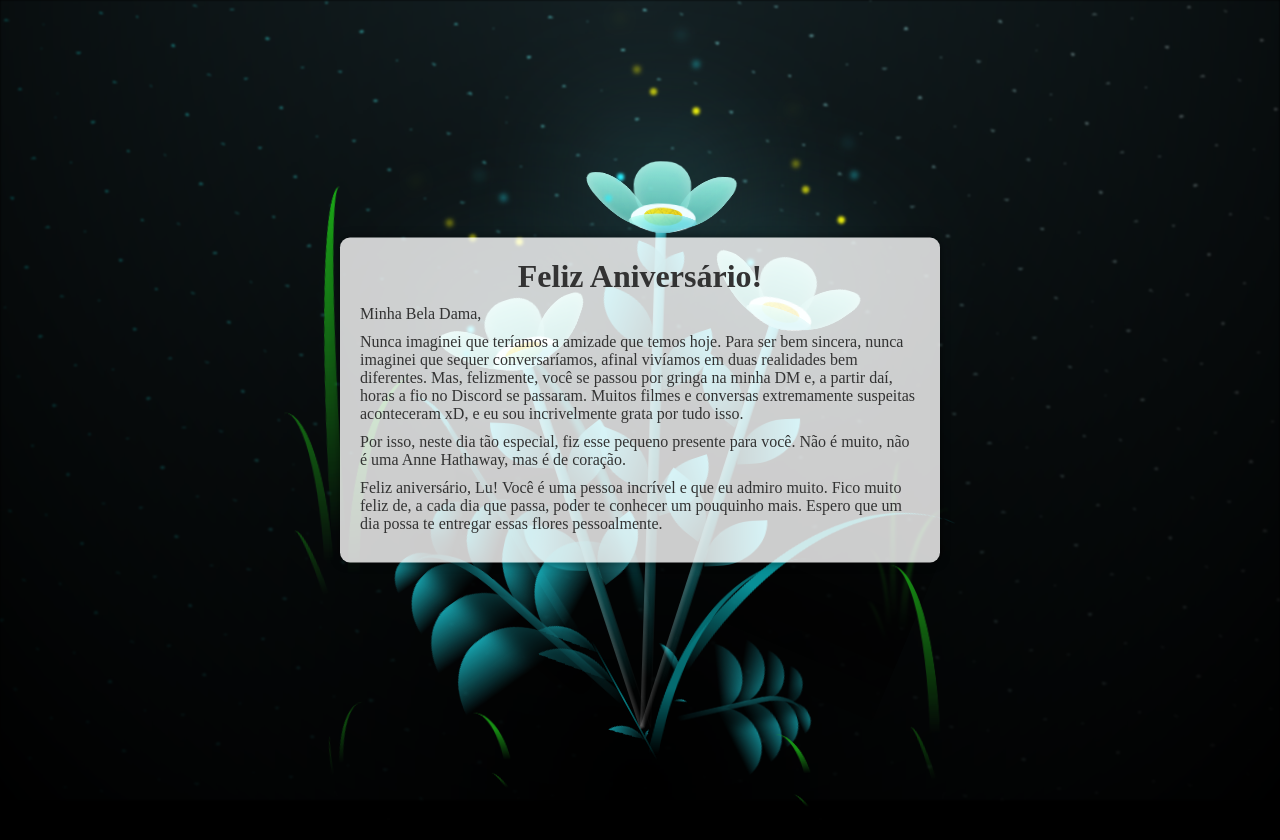
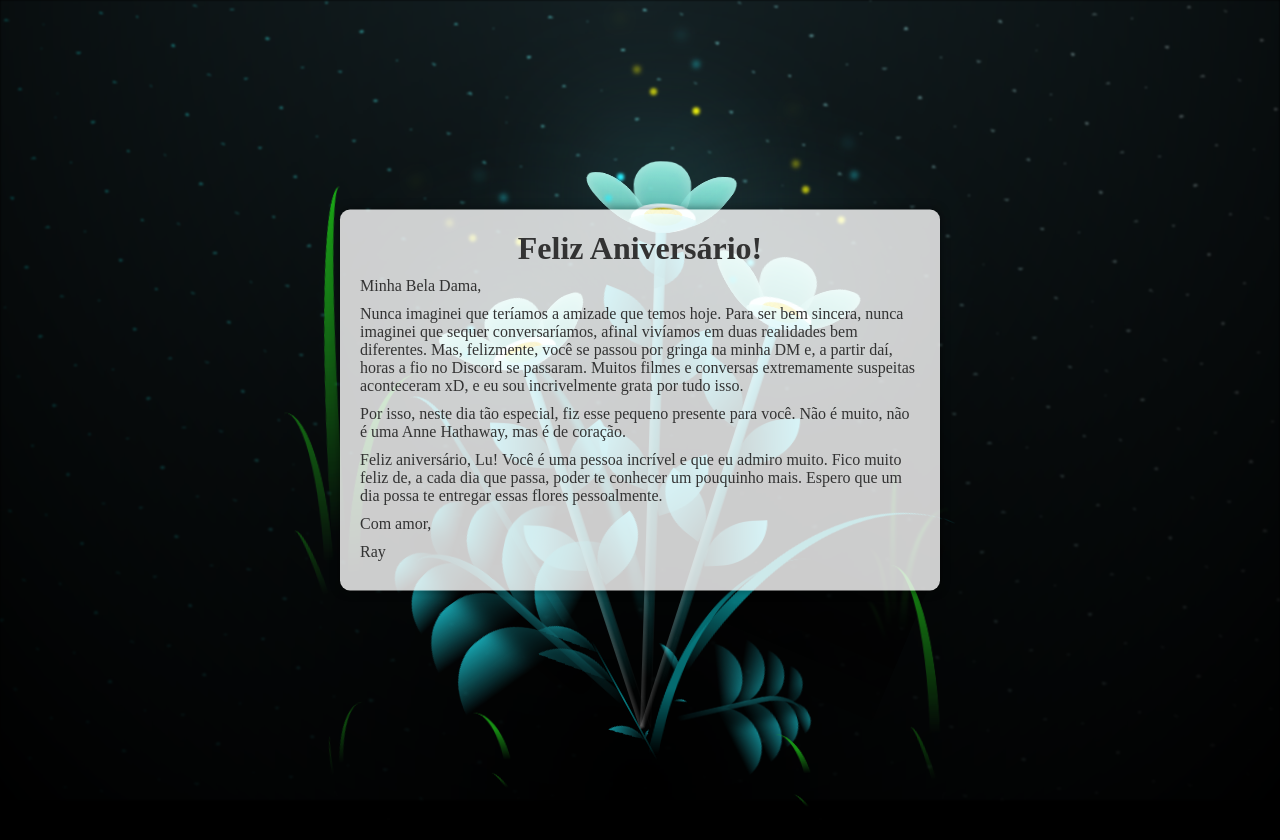
Before and after one commit to raychr/niver, a plain HTML site: page index.html in a window 1280 px wide. Drawn offline with Linux system fonts and the light colour scheme.

Commit message:
Update index.html

```diff
--- a/index.html
+++ b/index.html
@@ -319,6 +319,9 @@
     <p>Nunca imaginei que teríamos a amizade que temos hoje. Para ser bem sincera, nunca imaginei que sequer conversaríamos, afinal vivíamos em duas realidades bem diferentes. Mas, felizmente, você se passou por gringa na minha DM e, a partir daí, horas a fio no Discord se passaram. Muitos filmes e conversas extremamente suspeitas aconteceram xD, e eu sou incrivelmente grata por tudo isso.</p>
     <p>Por isso, neste dia tão especial, fiz esse pequeno presente para você. Não é muito, não é uma Anne Hathaway, mas é de coração.</p>
     <p>Feliz aniversário, Lu! Você é uma pessoa incrível e que eu admiro muito. Fico muito feliz de, a cada dia que passa, poder te conhecer um pouquinho mais. Espero que um dia possa te entregar essas flores pessoalmente.</p>
+    <p>Com amor,</p>
+    <p>Ray</p>
+
   </div>
 </body>
 <!-- partial -->
```
